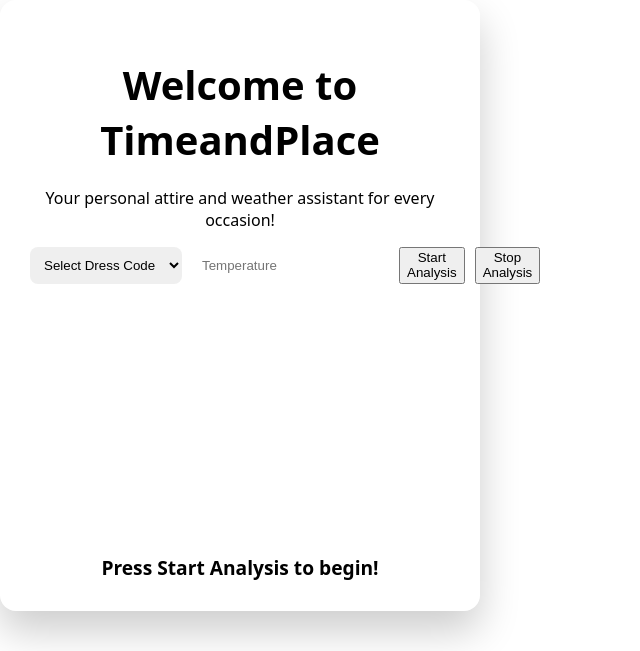
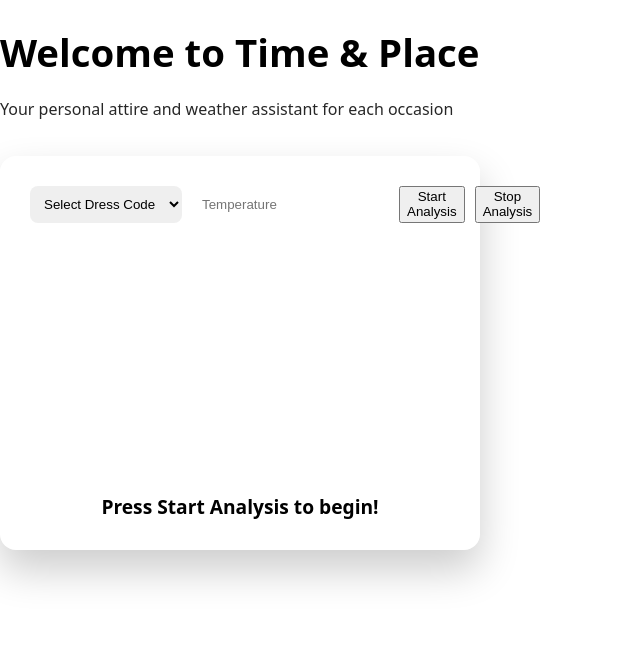
Before and after one commit to amari-trotman/colorstackwinterhack2025-time-and-place-, a Django app: page / in a window 1280 px wide. Shown: the top 651 px of the page, without its empty margins (0-640 px from the left). Run offline with Django 4.2, Linux system fonts and the light colour scheme; parts of the project's set-up code (start-up, migrations or seed data) failed here and were passed over.

Commit message:
Enhance introductory section with improved title and subtitle for better user engagement

```diff
--- a/static/css/style.css
+++ b/static/css/style.css
@@ -1,3 +1,38 @@
+.intro {
+    margin-bottom: 20px;
+    overflow: hidden;
+}
+
+.title {
+    font-size: 2.4rem;
+    animation: slideIn 1s ease forwards;
+}
+
+.subtitle {
+    opacity: 0;
+    animation: fadeIn 1.2s ease forwards;
+    animation-delay: 0.6s;
+    font-size: 1rem;
+}
+
+@keyframes slideIn {
+    from {
+        transform: translateX(-120%);
+        opacity: 0;
+    }
+    to {
+        transform: translateX(0);
+        opacity: 1;
+    }
+}
+
+@keyframes fadeIn {
+    to {
+        opacity: 0.85;
+    }
+}
+
+
 body {
     font-family: system-ui, -apple-system, BlinkMacSystemFont, sans-serif;
     min-height: 100vh;
--- a/templates/index.html
+++ b/templates/index.html
@@ -8,9 +8,12 @@
     <link rel="stylesheet" href="{% static 'css/style.css' %}">
 </head>
 <body>
+    <div class="intro">
+        <h1 class="title">Welcome to Time & Place</h1>
+        <p class="subtitle">Your personal attire and weather assistant for each occasion</p>
+    </div>
+
     <div class="container">
-        <h1>Welcome to TimeandPlace</h1>
-        <p>Your personal attire and weather assistant for every occasion!</p>
         <div class="controls">
             <select id="dress_code">
                 <option value="select">Select Dress Code</option>
```
